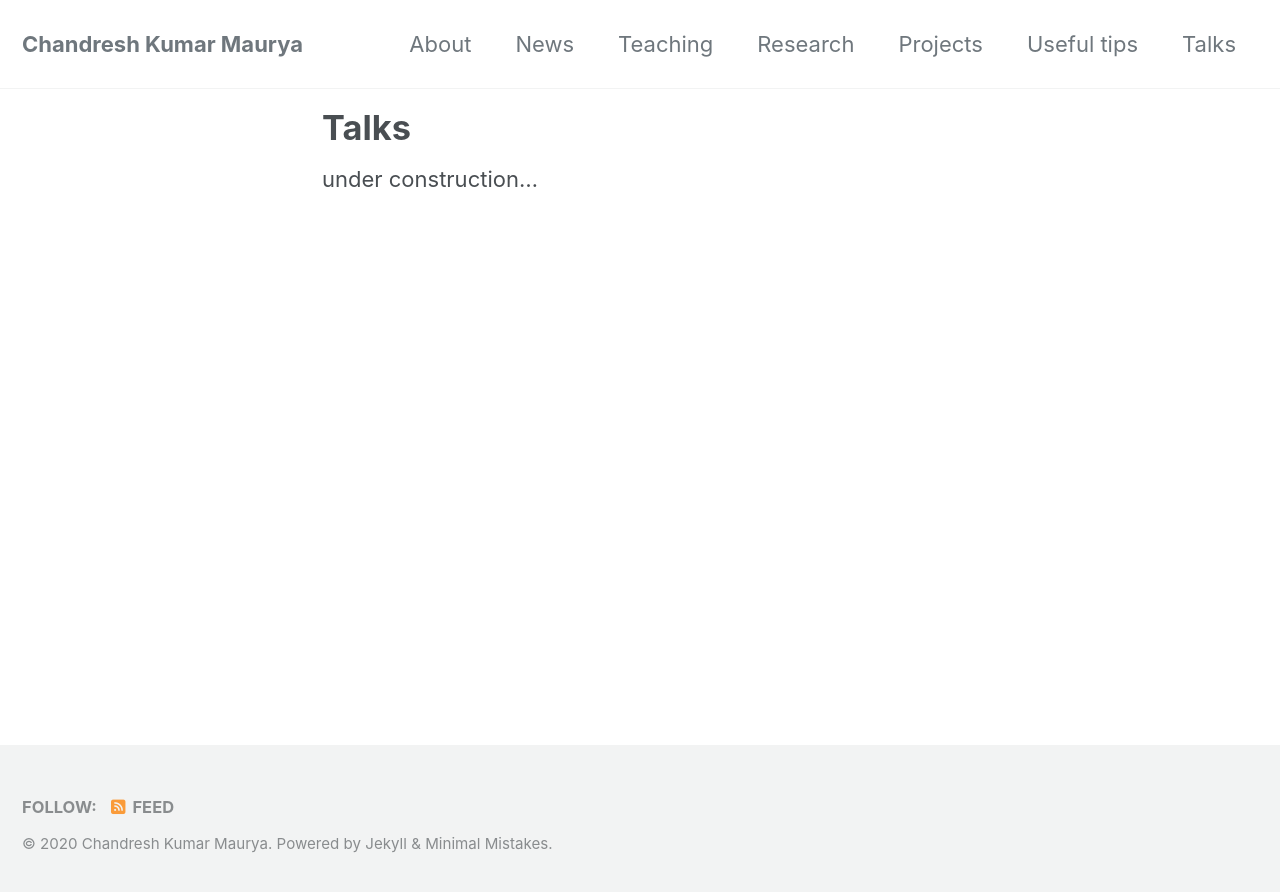
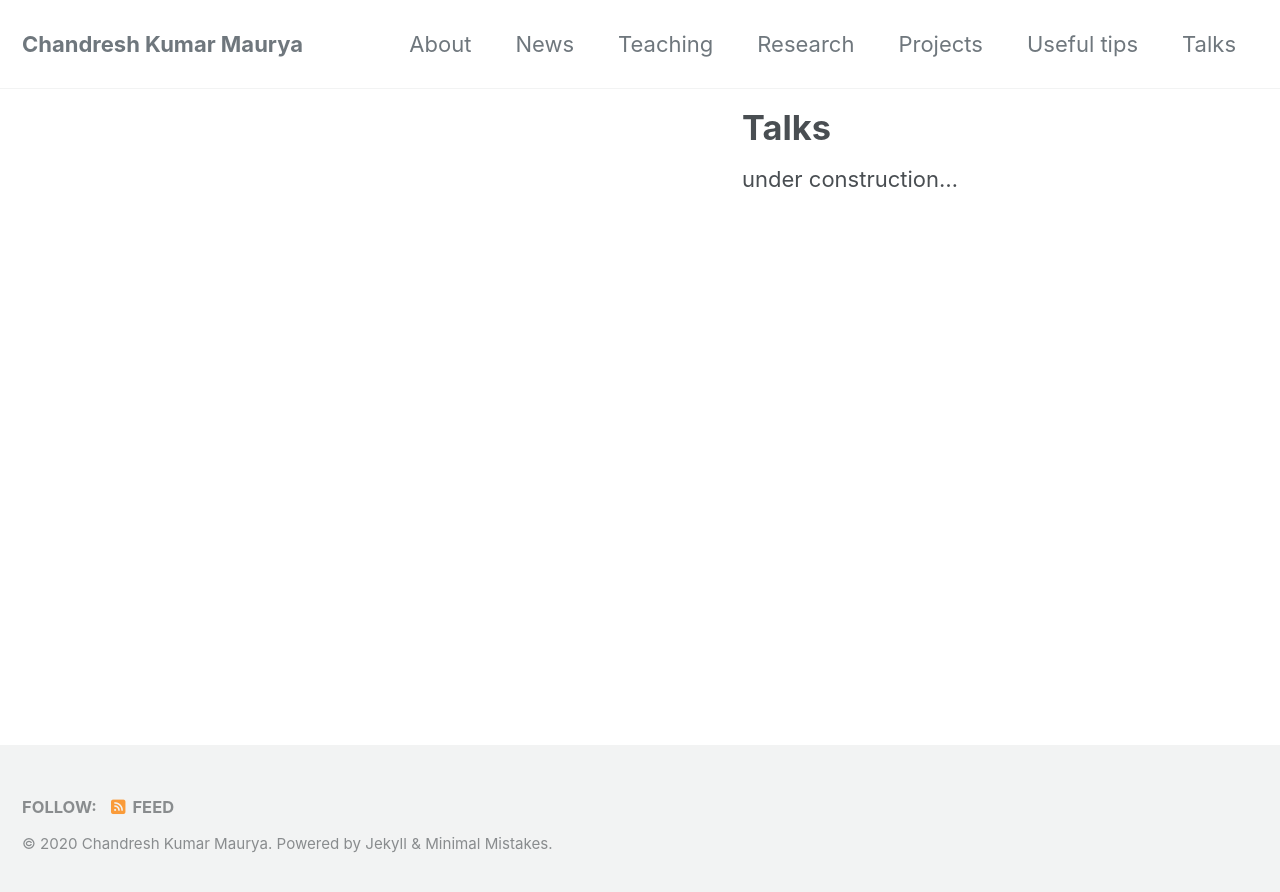
Before and after one commit to chandreshiit/oldsite, a Jekyll site: the page built from _pages/talk.md, in a window 1280 px wide. Shown: the top 892 px of the page. Built offline with Jekyll 4.4.1, drawn with Linux system fonts in a browser that asks for light colours; cached includes are drawn as plain includes; nearby versions of some CDN libraries.

```diff
--- a/_sass/minimal-mistakes/_page.scss
+++ b/_sass/minimal-mistakes/_page.scss
@@ -22,12 +22,12 @@
 .page {
   @include breakpoint($large) {
     float: right;
-    width: calc(100% - #{$right-sidebar-width-narrow});
+   /* width: calc(100% - #{$right-sidebar-width-narrow});*/
    # padding-right: $right-sidebar-width-narrow;
   }
 
   @include breakpoint($x-large) {
-    width: calc(100% - #{$right-sidebar-width});
+  /*  width: calc(100% - #{$right-sidebar-width});*/
     padding-right: $right-sidebar-width;
   }
 
```
